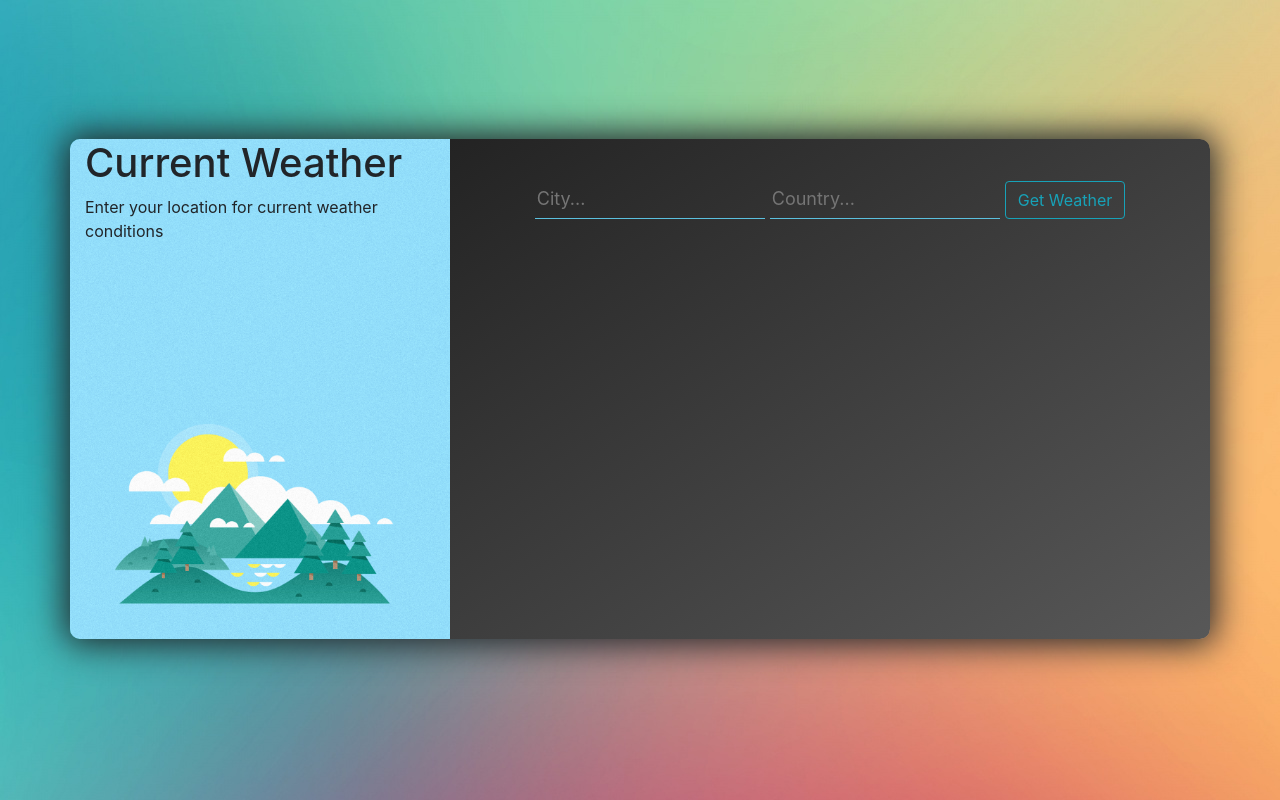
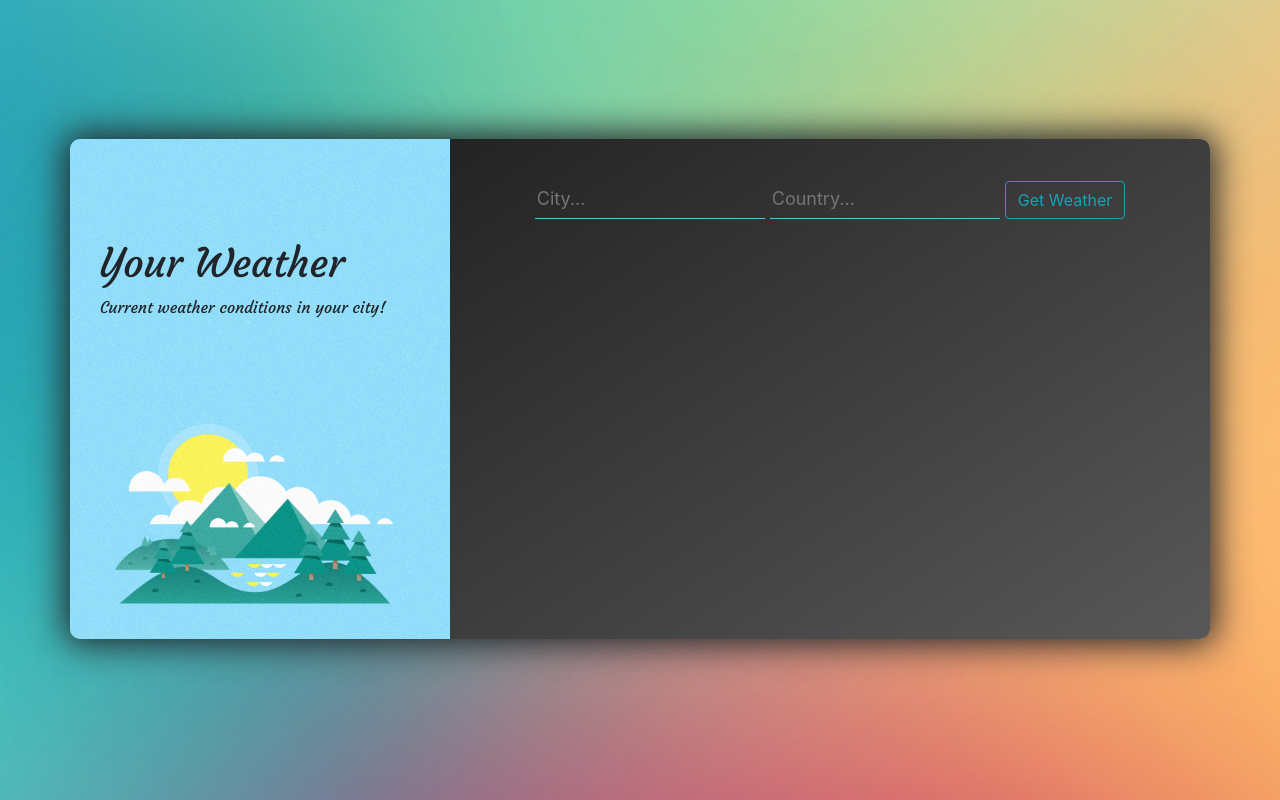
Before and after one commit to NathanB09/react-weather-app, a React (Create React App) app: page / in a window 1280 px wide. Built offline with nearby package versions, Linux system fonts and the light colour scheme; no server answers.

Commit message:
added title of project

```diff
--- a/src/components/Title.js
+++ b/src/components/Title.js
@@ -1,10 +1,11 @@
 import React from 'react';
+import './Title.css'
 
 const Title = () => {
   return (
-    <div>
-      <h1>Current Weather</h1>
-      <p>Enter your location for current weather conditions</p>
+    <div className='title'>
+      <h1>Your Weather</h1>
+      <p>Current weather conditions in your city!</p>
     </div>
   );
 };
```
